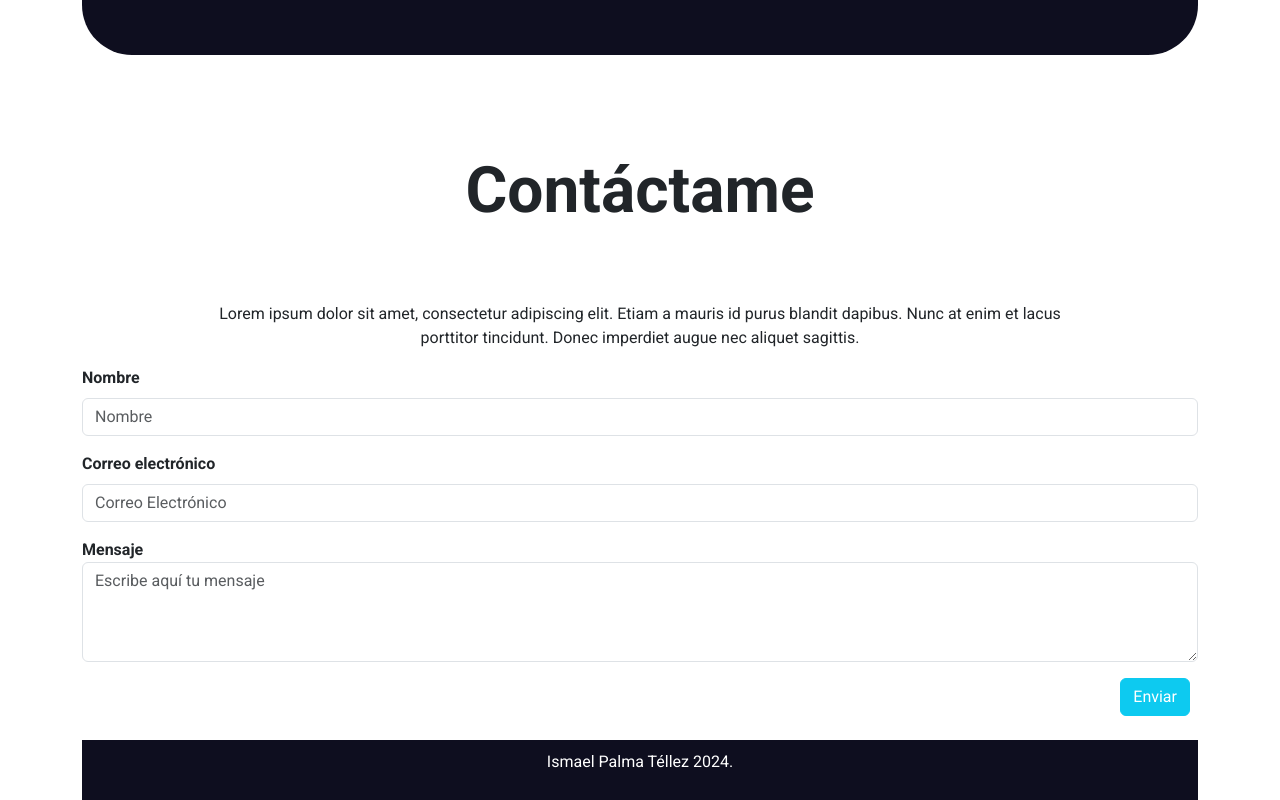
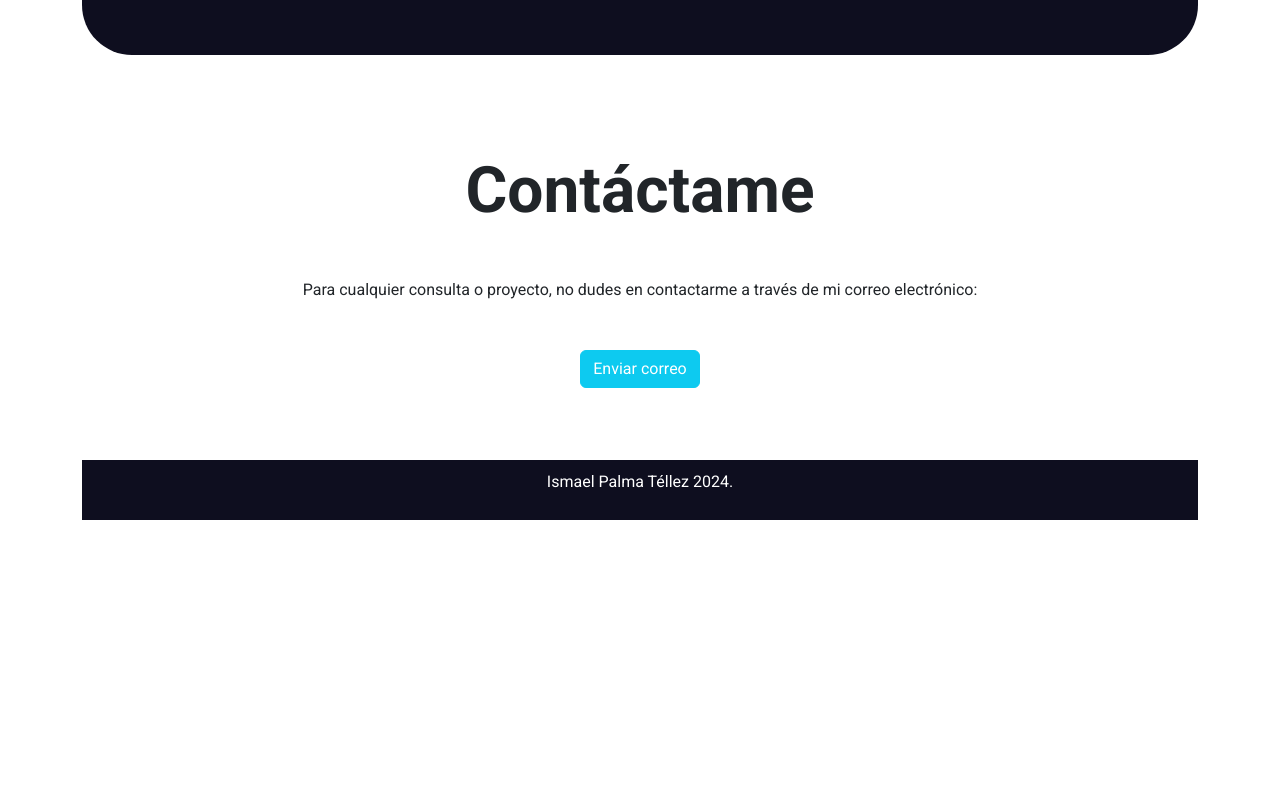
Before and after one commit to ismaelpalmat/portafolio_td, a plain HTML site: page index.html in a window 1280 px wide. Shown: the part 2317-3117 px from the top of the page. After the commit the page ends 2837 px from the top, so only its background shows below. Drawn offline with nearby package versions, Linux system fonts and the light colour scheme.

Commit message:
se mejora el envio de email con un mailto

```diff
--- a/assets/css/style.css
+++ b/assets/css/style.css
@@ -12,7 +12,6 @@ body {
 }
 .titulohero {
 padding-top: 400px;
-
 }
 
 .titulo{
--- a/index.html
+++ b/index.html
@@ -38,7 +38,7 @@
                     <div class="col-md-4">
                     </div>
                         <div class="titulo col-md-8 my-5">
-                            <h1 class="titulohero display-1 fw-bold text-white">Ismael Palma Téllez</h1>
+                            <h1 class="titulohero display-1 fw-bold text-white-">Ismael Palma Téllez</h1>
                             <h2 class="">Desarrollo de aplicaciones en Rails. <p> Diseño UX/UI. Artes Visuales.</h2>
                             <!-- <button type="button" class="btn btn-outline-info text-white mx-2">Trabajos</button>
                             <button type="button" class="btn btn-info text-white mx-2">Contacto</button> -->
@@ -136,13 +136,12 @@
     <section id="contacto">
   <!-- texto -->
   <h2 class="titulo display-3 fw-bold my-5">Contáctame</h2>
-  <br>
-  <p>Lorem ipsum dolor sit amet, consectetur adipiscing elit.
-      Etiam a mauris id purus blandit dapibus.
-      Nunc at enim et lacus <br> porttitor tincidunt. Donec imperdiet augue nec aliquet sagittis.
+
+  <p class="my-5">Para cualquier consulta o proyecto, no dudes en contactarme a través de mi correo electrónico:</p>
+
   <!-- form -->
 
-  <form>
+  <!-- <form>
       <div class="mb-3">
         <label for="exampleInputEmail1" class="form-label fw-bold">Nombre</label>
         <input type="text" id="disabledTextInput" class="form-control" placeholder="Nombre">
@@ -157,13 +156,12 @@
         <label class="fw-bold" for="floatingTextarea2">Mensaje</label>
         <textarea class="form-control" placeholder="Escribe aquí tu mensaje" id="floatingTextarea2" style="height: 100px"></textarea>
 
+         -->
 
 
-
-      </div>
-      <div class="d-grid gap-2 d-md-flex justify-content-md-end">
-        <button class="btn btn-info text-white me-md-2" type="button">Enviar</button>
-      </div>
+         <div class="d-grid gap-2 d-md-flex my-5 justify-content-center">
+          <a href="mailto:ismael@palmatellez.cl?subject=Consulta&body=Me%20gustaría%20recibir%20más%20información%20" class="btn btn-info text-white" role="button">Enviar correo</a>
+        </div>
 
     </form>
 
@@ -177,5 +175,6 @@
 
     <script src="https://cdn.jsdelivr.net/npm/bootstrap@5.3.3/dist/js/bootstrap.bundle.min.js" integrity="sha384-YvpcrYf0tY3lHB60NNkmXc5s9fDVZLESaAA55NDzOxhy9GkcIdslK1eN7N6jIeHz" crossorigin="anonymous"></script>
 
+
 </body>
 </html>
```
